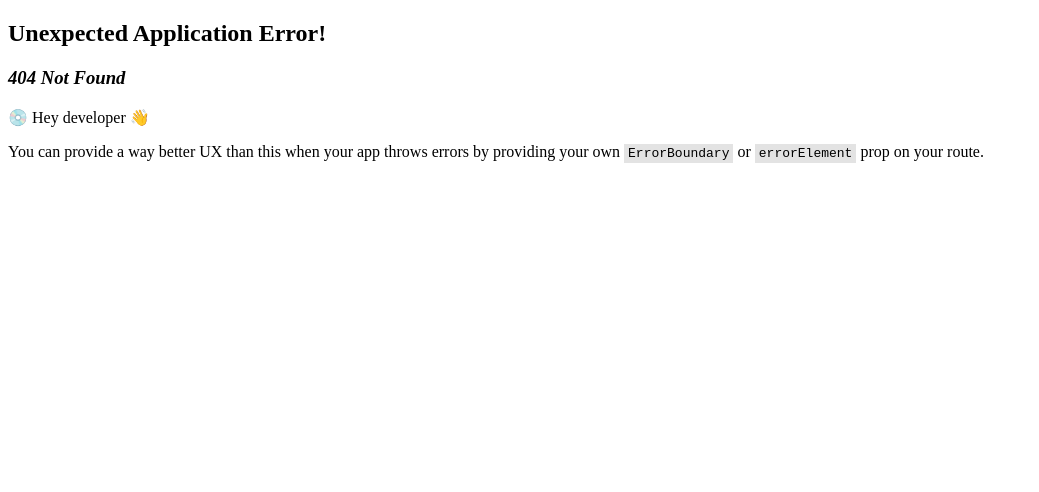
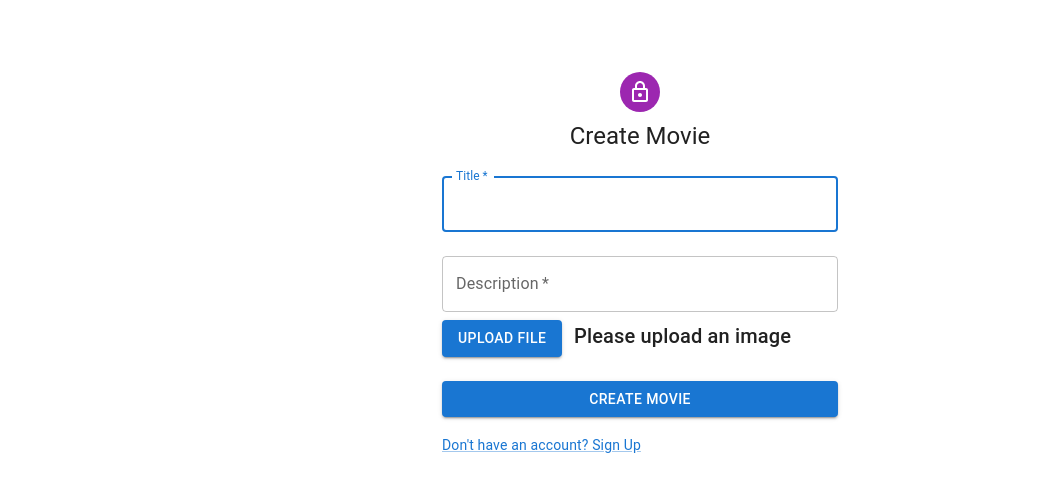
Before and after one commit to nikoladzx/Filmofil, a React (Vite) app in the folder front/: page /createmovie in a window 1280 px wide. Before the commit this address had no page. Shown: the top 492 px of the page, without its empty margins (0-1039 px from the left). Built offline with nearby package versions, Linux system fonts and the light colour scheme.

Commit message:
createmovie

```diff
--- a/front/src/API/agent.ts
+++ b/front/src/API/agent.ts
@@ -22,7 +22,7 @@ const requests = {
 
 const Home = {
     list: () => requests.get('/GetMovies'),
-    addMovie: (title : string, description :string) => requests.post(`createmovie/${title}/${description}`,{}),
+    addMovie: (title : string, description :string, pictureurl : string) => requests.post(`createmovie/${title}/${description}/${pictureurl}`,{}),
     getMovie: (id : string) => requests.get(`GetMovie/${id}`),
     getReviews: (id : string) => requests.get(`GetReviews/${id}`),
     getReview: (id : string) => requests.get(`GetReview/${id}`),
--- a/front/src/Header/Header.tsx
+++ b/front/src/Header/Header.tsx
@@ -16,9 +16,11 @@ import LiveTvIcon from '@mui/icons-material/LiveTv';
 
 import { useAuth } from '../Context/useAuth';
 import LoginPage from '../User/LoginPage';
+import { Link } from 'react-router-dom';
+
 
 const pages = ['Movies'];
-
+const adminpages = ['CreateMovie'];
 
 export default function Header() {
 
@@ -27,6 +29,8 @@ export default function Header() {
   const [anchorElUser, setAnchorElUser] = React.useState<null | HTMLElement>(null);
 
   const {user, logout} = useAuth();
+
+
   const handleOpenNavMenu = (event: React.MouseEvent<HTMLElement>) => {
     setAnchorElNav(event.currentTarget);
   };
@@ -103,7 +107,13 @@ export default function Header() {
                 display: { xs: 'block', md: 'none' },
               }}
             >
-              {pages.map((page) => (
+              {user?.role === "Admin" ? adminpages.map((page) => (
+                <MenuItem key={page} onClick={handleCloseNavMenu}>
+                  <Typography textAlign="center">{page}</Typography>
+                </MenuItem>
+              ))
+
+              :pages.map((page) => (
                 <MenuItem key={page} onClick={handleCloseNavMenu}>
                   <Typography textAlign="center">{page}</Typography>
                 </MenuItem>
@@ -130,9 +140,22 @@ export default function Header() {
             LOGO
           </Typography>
           <Box sx={{ flexGrow: 1, display: { xs: 'none', md: 'flex' } }}>
-            {pages.map((page) => (
+            {user?.role==="Admin" ?
+            adminpages.map((page) => (
               <Button
-
+                component={Link}
+                to ={`/${page}`}
+                key={page}
+                onClick={handleCloseNavMenu}
+                sx={{ my: 2, color: 'white', display: 'block' }}
+              >
+                {page}
+              </Button>))
+            :
+            pages.map((page) => (
+              <Button
+                component={Link}
+                to ={`/${page}`}
                 key={page}
                 onClick={handleCloseNavMenu}
                 sx={{ my: 2, color: 'white', display: 'block' }}
--- /dev/null
+++ b/front/src/Movies/CreateMovie.tsx
@@ -0,0 +1,132 @@
+import * as React from 'react';
+import Avatar from '@mui/material/Avatar';
+import Button from '@mui/material/Button';
+import CssBaseline from '@mui/material/CssBaseline';
+import TextField from '@mui/material/TextField';
+import Link from '@mui/material/Link';
+import Grid from '@mui/material/Grid';
+import Box from '@mui/material/Box';
+import LockOutlinedIcon from '@mui/icons-material/LockOutlined';
+import Typography from '@mui/material/Typography';
+import Container from '@mui/material/Container';
+import { createTheme, ThemeProvider } from '@mui/material/styles';
+import { ChangeEvent } from 'react';
+import agent from '../API/agent';
+import { useNavigate } from 'react-router-dom';
+
+
+// TODO remove, this demo shouldn't need to reset the theme.
+const defaultTheme = createTheme();
+
+export default function CreateMovie() {
+    const [title, setTitle] = React.useState("");
+    const [description, setDescription] = React.useState("");
+    const [image, setImage] = React.useState("");
+    const navigate = useNavigate();
+  const handleSubmit = (event: React.FormEvent<HTMLFormElement>) => {
+    event.preventDefault();
+    agent.Home.addMovie(title, description, image)
+    .then(x => console.log(x))
+    .catch(err => console.log(err))
+    .finally(()=> navigate("/"))
+  };
+
+    function handleFile(event: ChangeEvent<HTMLInputElement>): void {
+        const cleanPath = event.target.value.replace(/^C:\\fakepath\\/i, '');
+        console.log(cleanPath);
+        setImage(cleanPath);
+
+    }
+
+    function handleTitle(event: ChangeEvent<HTMLInputElement>): void {
+        setTitle(event.target.value);
+        console.log(title);
+    }
+
+    function handleDescription(event: ChangeEvent<HTMLInputElement>): void {
+        setDescription(event.target.value);
+    }
+
+  return (
+    <ThemeProvider theme={defaultTheme}>
+      <Container component="main" maxWidth="xs">
+        <CssBaseline />
+        <Box
+          sx={{
+            marginTop: 8,
+            display: 'flex',
+            flexDirection: 'column',
+            alignItems: 'center',
+          }}
+        >
+          <Avatar sx={{ m: 1, bgcolor: 'secondary.main' }}>
+            <LockOutlinedIcon />
+          </Avatar>
+          <Typography component="h1" variant="h5">
+            Create Movie
+          </Typography>
+          <Box component="form" onSubmit={handleSubmit} noValidate sx={{ mt: 1 }}>
+            <TextField
+              margin="normal"
+              required
+              fullWidth
+              id="title"
+              label="Title"
+              name="title"
+              autoComplete="title"
+              value = {title}
+              onChange= {handleTitle}
+              autoFocus
+            />
+            <TextField
+              margin="normal"
+              required
+              fullWidth
+              name="description"
+              label="Description"
+              type="description"
+              id="description"
+              value = {description}
+              onChange = {handleDescription}
+            />
+            <Grid container xs={12}>
+                <Grid item xs = {4} >
+                      <Button
+                    variant="contained"
+                    component="label"
+                    >
+                    Upload File
+                    <input
+                        type="file"
+                        hidden
+                        onChange={handleFile}
+                    />
+                    </Button>
+                    </Grid>
+                    <Grid item xs={8}>
+                    <Typography variant = "h6">{image ? image : "Please upload an image"}</Typography>
+                    </Grid>
+                    </Grid>
+            <Button
+              type="submit"
+              fullWidth
+              variant="contained"
+              sx={{ mt: 3, mb: 2 }}
+
+            >
+              Create Movie
+            </Button>
+            <Grid container>
+
+              <Grid item>
+                <Link href="#" variant="body2">
+                  {"Don't have an account? Sign Up"}
+                </Link>
+              </Grid>
+            </Grid>
+          </Box>
+        </Box>
+      </Container>
+    </ThemeProvider>
+  );
+}
--- a/front/src/Movies/MovieCard.tsx
+++ b/front/src/Movies/MovieCard.tsx
@@ -47,7 +47,7 @@ export default function MovieCard({movie} : Props)
    <Grid container spacing={2} sx = {{ display: 'flex', justifyContent: 'center', alignItems: 'center' }}>
         <Grid item>
           <ButtonBase sx={{ width: 155, height: 155 }}>
-            <Img alt="complex" src="Screenshot_6.jpg"  />
+            <Img alt="complex" src={movie.pictureUrl}  />
           </ButtonBase>
         </Grid>
         <Grid item xs={12} sm container >
--- a/front/src/Reviews/ReviewCard.tsx
+++ b/front/src/Reviews/ReviewCard.tsx
@@ -42,7 +42,7 @@ export default function ReviewCard({review} : Prop)
         .catch(err => console.log(err))
     },[change])
     console.log(rev);
-    const {upvotes, downvotes, clicku, clickd} = {...votes}
+  const {upvotes , downvotes , clicku , clickd } = {...votes}
   function handleDownvote(): void {
     if (clickd === 0)
       {
--- a/front/src/User/LoginPage.tsx
+++ b/front/src/User/LoginPage.tsx
@@ -36,8 +36,8 @@ export default function LoginPage() {
 //         console.log(s.Token);
 //     })
 //    console.log(username);
-loginUser(username,password);
-navigate('/');
+  loginUser(username,password);
+  navigate('/movies');
 
 
   }
--- a/front/src/User/RegisterPage.tsx
+++ b/front/src/User/RegisterPage.tsx
@@ -12,6 +12,7 @@ import { createTheme, ThemeProvider } from '@mui/material/styles';
 import { ChangeEvent } from 'react';
 import agent from '../API/agent';
 import { useNavigate } from 'react-router-dom';
+import { Checkbox } from '@mui/material';
 
 
 
@@ -22,10 +23,11 @@ export default function RegisterPage() {
     const navigate = useNavigate();
     const [username, setUsername] = React.useState("");
     const [password, setPassword] = React.useState("");
+    const [isAdmin, setIsAdmin] = React.useState(false);
   const handleSubmit = (event: React.FormEvent<HTMLFormElement>) => {
     event.preventDefault();
 
-    agent.Home.register(username, password, false)
+    agent.Home.register(username, password, isAdmin)
     .then(s => console.log(s))
     .catch(err => console.log(err))
     .finally(()=> navigate("/"))
@@ -40,6 +42,11 @@ export default function RegisterPage() {
     function handlePassword(event: ChangeEvent<HTMLInputElement | HTMLTextAreaElement>): void {
         setPassword(event.target.value);
     }
+
+  function handleAdmin(): void {
+    setIsAdmin(!isAdmin);
+
+  }
 
   return (
     <ThemeProvider theme={defaultTheme}>
@@ -87,6 +94,20 @@ export default function RegisterPage() {
                 />
               </Grid>
             </Grid>
+            <Grid container xs = {12}>
+              <Grid item xs= {2}>
+              <Checkbox
+        value = {isAdmin}
+        onChange={handleAdmin}
+        sx={{ '& .MuiSvgIcon-root': { fontSize: 28 } }}
+      />
+              </Grid>
+              <Grid item xs={10} sx ={{pr: 5, mt:1}}>
+              <Typography variant="h6">ADMIN</Typography>
+              </Grid>
+            </Grid>
+
+
             <Button
               type="submit"
               fullWidth
```
Also changed, not shown: front/src/main.tsx (+9 -0 lines), front/public/WishMoviePoster.jpg (added).
